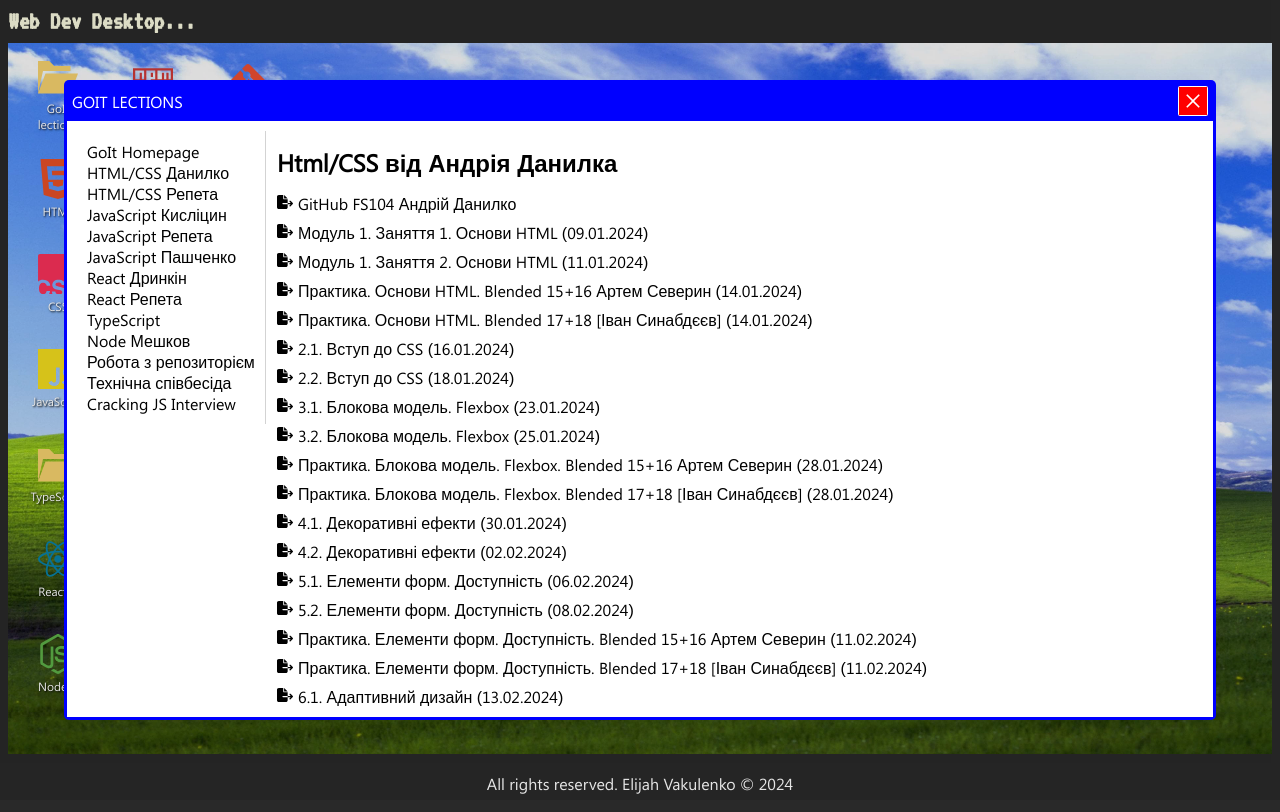
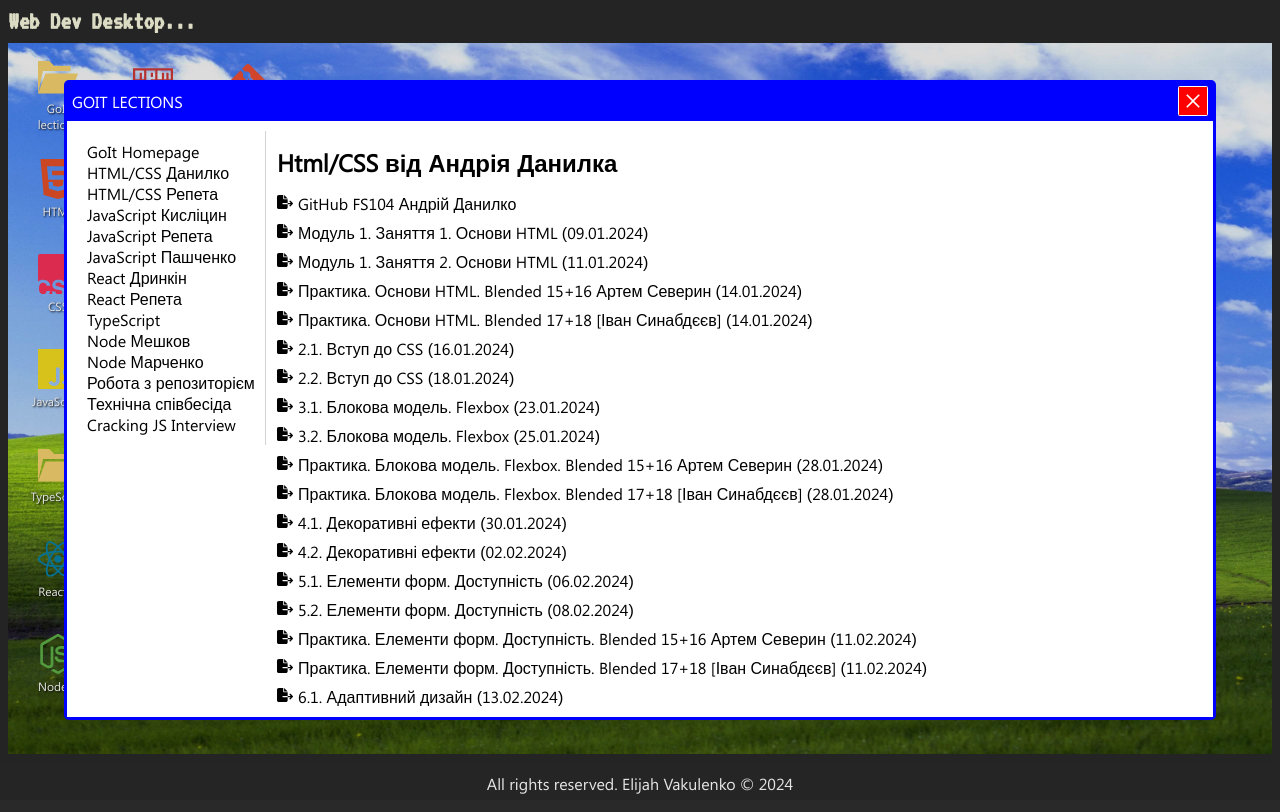
Before and after one commit to Elijah-Vakulenko/web-dev-desktop, a React (Vite) app: page / in a window 1280 px wide. Both pictures are taken after a click on the element "GoIt lections". Built offline with nearby package versions, Linux system fonts and the light colour scheme.

Commit message:
Update Lections.jsx

```diff
--- a/src/components/Content/Lections.jsx
+++ b/src/components/Content/Lections.jsx
@@ -15,6 +15,7 @@
                 <li><a href="#react-repeta">React Репета</a></li>
                 <li><a href="#typescript">TypeScript</a></li>
                 <li><a href="#node">Node Мешков</a></li>
+                <li><a href="#node-marchenko">Node Марченко</a></li>
         <li><a href="#project-guides">Робота з репозиторієм</a></li>
         <li><a href="#audition">Технічна співбесіда</a></li>
         <li><a href="#jscrack">Cracking JS Interview</a></li>
@@ -347,6 +348,25 @@
         <li><a className="link-with-favicon" href="https://www.youtube.com/watch?v=ZxTtEhAVZnA">Модуль 6. Заняття 1.</a></li>
         <li><a className="link-with-favicon" href="https://www.youtube.com/watch?v=3WUAblHFrUQ">Модуль 6. Заняття 2.</a></li>
       </ul>
+
+<h2 id='node-marchenko'>Лекції Node.js від Даніїла Марченко</h2>
+      <ul className="list">
+        {/* <li><a className="link-with-favicon" href="https://www.youtube.com/watch?v=rcT15qQekiM">Модуль 1. Заняття 1.</a></li>
+        <li><a className="link-with-favicon" href="https://www.youtube.com/watch?v=W_9M9_o7gNk">Модуль 1. Заняття 2.</a></li>
+        <li><a className="link-with-favicon" href="https://www.youtube.com/watch?v=ifKF6JrMsgw">Модуль 2. Заняття 1.</a></li>
+        <li><a className="link-with-favicon" href="https://www.youtube.com/watch?v=hKMrM3IiwUM">Модуль 2. Заняття 2.</a></li>
+        <li><a className="link-with-favicon" href="https://www.youtube.com/watch?v=iTkG7pbkjdQ">Модуль 3. Заняття 1.</a></li>
+        <li><a className="link-with-favicon" href="https://www.youtube.com/watch?v=bYpEvHV2o6M">Модуль 3. Заняття 2.</a></li>
+        <li><a className="link-with-favicon" href="https://www.youtube.com/watch?v=q68uiuD_NmM">Модуль 4. Заняття 1.</a></li>
+        <li><a className="link-with-favicon" href="https://www.youtube.com/watch?v=vDUU3-LRixM">Модуль 4. Заняття 2.</a></li>
+        <li><a className="link-with-favicon" href="https://www.youtube.com/watch?v=XYyjjIVpqwg">Модуль 5. Заняття 1.</a></li>
+        <li><a className="link-with-favicon" href="https://www.youtube.com/watch?v=e-taX9pZDPw">Модуль 5. Заняття 2.</a></li>
+        <li><a className="link-with-favicon" href="https://www.youtube.com/watch?v=ZxTtEhAVZnA">Модуль 6. Заняття 1.</a></li>
+        <li><a className="link-with-favicon" href="https://www.youtube.com/watch?v=3WUAblHFrUQ">Модуль 6. Заняття 2.</a></li> */}
+      </ul>
+
+
+
   <h2
   id="project-guides">Проектування та робота з репозиторієм</h2>
   <ul className="list">
```
